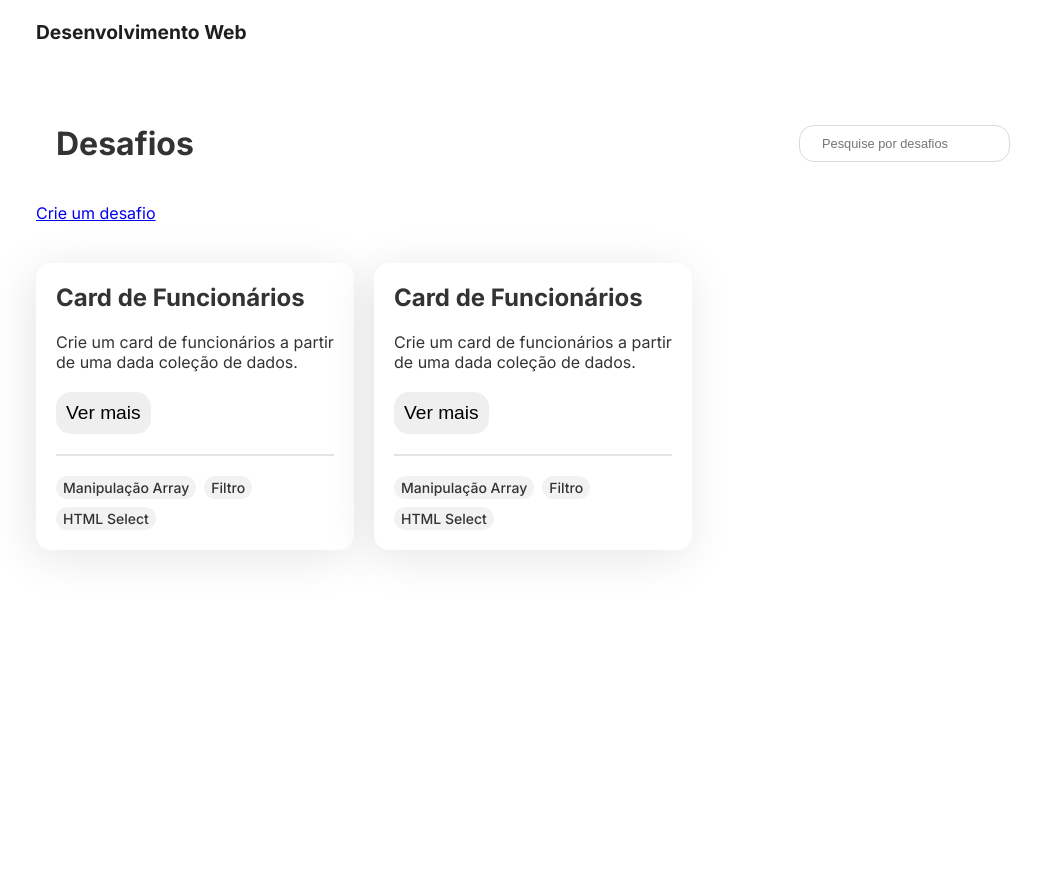
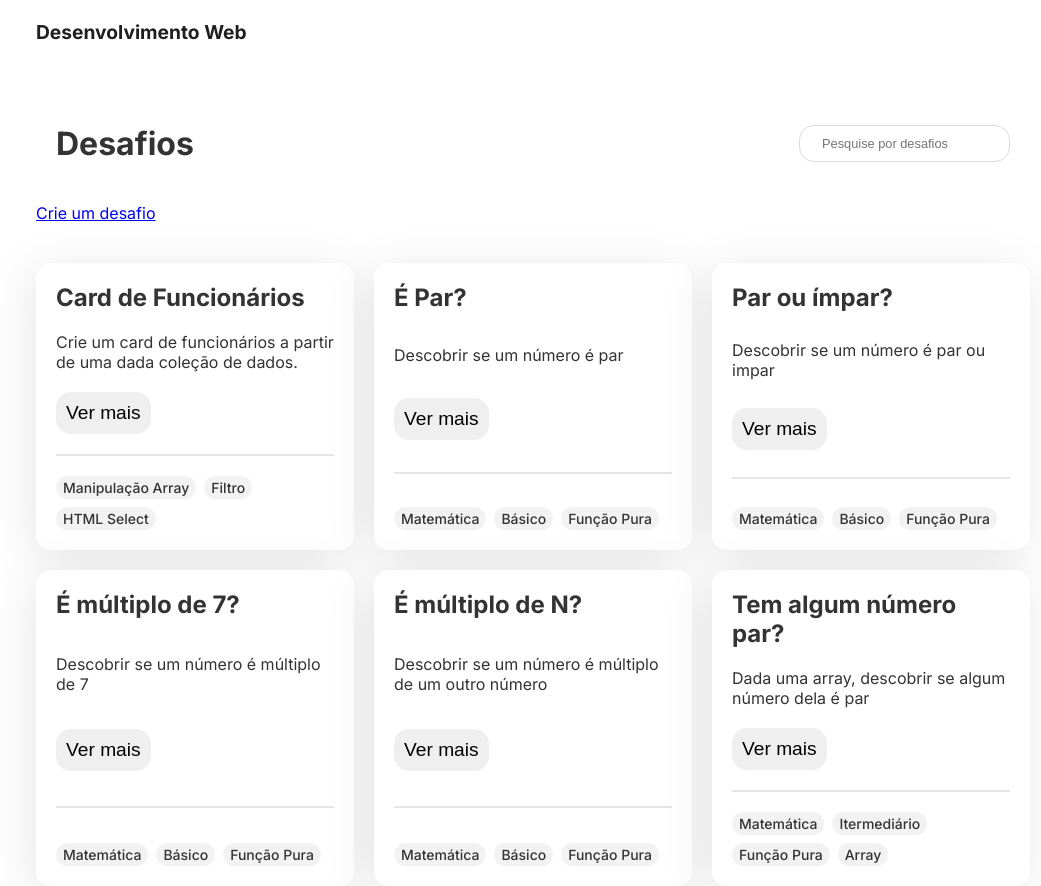
Before and after one commit to DevsGenteBoa/desenvolvimento-web-oficial, a Next.js app: page /desafios in a window 1280 px wide. Shown: the whole page, without its empty margins (107-1148 px from the left). Before the commit the page ends 800 px from the top, so only its background shows below. Built offline with nearby package versions, Linux system fonts and the light colour scheme.

Commit message:
criando desafios

```diff
--- a/src/assets/base-de-dados/desafios/desafios.js
+++ b/src/assets/base-de-dados/desafios/desafios.js
@@ -20,22 +20,63 @@ const desafios = [
   },
   {
     id: 2,
-    titulo: 'Card de Funcionários',
+    titulo: 'É Par?',
     resumo:
-      'Crie um card de funcionários a partir de uma dada coleção de dados.',
-    descricao: `Card de Funcionários Tendo um arquivo com os dados dos profissionais e uma lista de serviços com os dados a serem tratados, mostrar cards com as seguintes informações:
-
-    - Uma lista com o nome e valor de apenas serviços especiais que ele faz
-    - Uma lista com nome e descrição de todos os serviços que ele faz
+      'Descobrir se um número é par',
+    descricao: `Criar uma função que recebe um número como argumento, essa função deve retornar verdadeiro com o número é par (e falso quando o número é impar):
+    Exemplo
+    - função éPar(2) //retorna o valor true
+    - função éPar(5) //retorna o valor false
     `,
-    link: '',
-    image: '',
-    tags: ['Manipulação Array', 'Filtro', 'HTML Select'],
-    anexos: [
-      { nome: 'Resumo', arquivo: 'resumo-desafio.txt' },
-      { nome: 'Banco de Dados', arquivo: 'banco-de-dados.png' },
-      { nome: 'Gráfico Explicativo', arquivo: 'grafico-explicativo.png' },
-    ],
+    tags: ['Matemática', "Básico", "Função Pura"],
+  },
+  {
+    id: 3,
+    titulo: 'Par ou ímpar?',
+    resumo:
+      'Descobrir se um número é par ou impar',
+    descricao: `Criar uma função que recebe um número como argumento, essa função deve retornar o texto "par" (quanto o número inserido for par) ou "ímar" (quanto o número inserido for ímpar):
+    Exemplo
+    - função parOuÍmar(2) //retorna o valor "par"
+    - função parOuÍmar(5) //retorna o valor "ímpar"
+    `,
+    tags: ['Matemática', "Básico", "Função Pura"],
+  },
+  {
+    id: 4,
+    titulo: 'É múltiplo de 7?',
+    resumo:
+      'Descobrir se um número é múltiplo de 7',
+    descricao: `Criar uma função que recebe um número como argumento, essa função deve retornar verdadeiro se o número é múltiplo 7 (e falso quando o número não é múltiplo de 7):
+    Exemplo
+    - função éMúltiploDeSete(35) //retorna o valor true
+    - função éMúltiploDeSete(20) //retorna o valor false
+    `,
+    tags: ['Matemática', "Básico", "Função Pura"],
+  },
+  {
+    id: 5,
+    titulo: 'É múltiplo de N?',
+    resumo:
+      'Descobrir se um número é múltiplo de um outro número',
+    descricao: `Criar uma função que recebe dois números como argumento, essa função deve retornar verdadeiro se o primeiro número é múltiplo do segundo (e falso quando não for):
+    Exemplo
+    - função éMúltiplo(55, 11) //retorna o valor true
+    - função éMúltiplo(20, 7) //retorna o valor false
+    `,
+    tags: ['Matemática', "Básico", "Função Pura"],
+  },
+  {
+    id: 6,
+    titulo: 'Tem algum número par?',
+    resumo:
+      'Dada uma array, descobrir se algum número dela é par',
+    descricao: `Criar uma função que recebe uma array, essa função deve retornar verdadeiro se algum número dela for par (e falso quando não for):
+    Exemplo
+    - função temPar([3,4,5]) //retorna o valor true
+    - função temPar([21, 7]) //retorna o valor false
+    `,
+    tags: ['Matemática', "Itermediário", "Função Pura", "Array"],
   },
 ];
 
```
